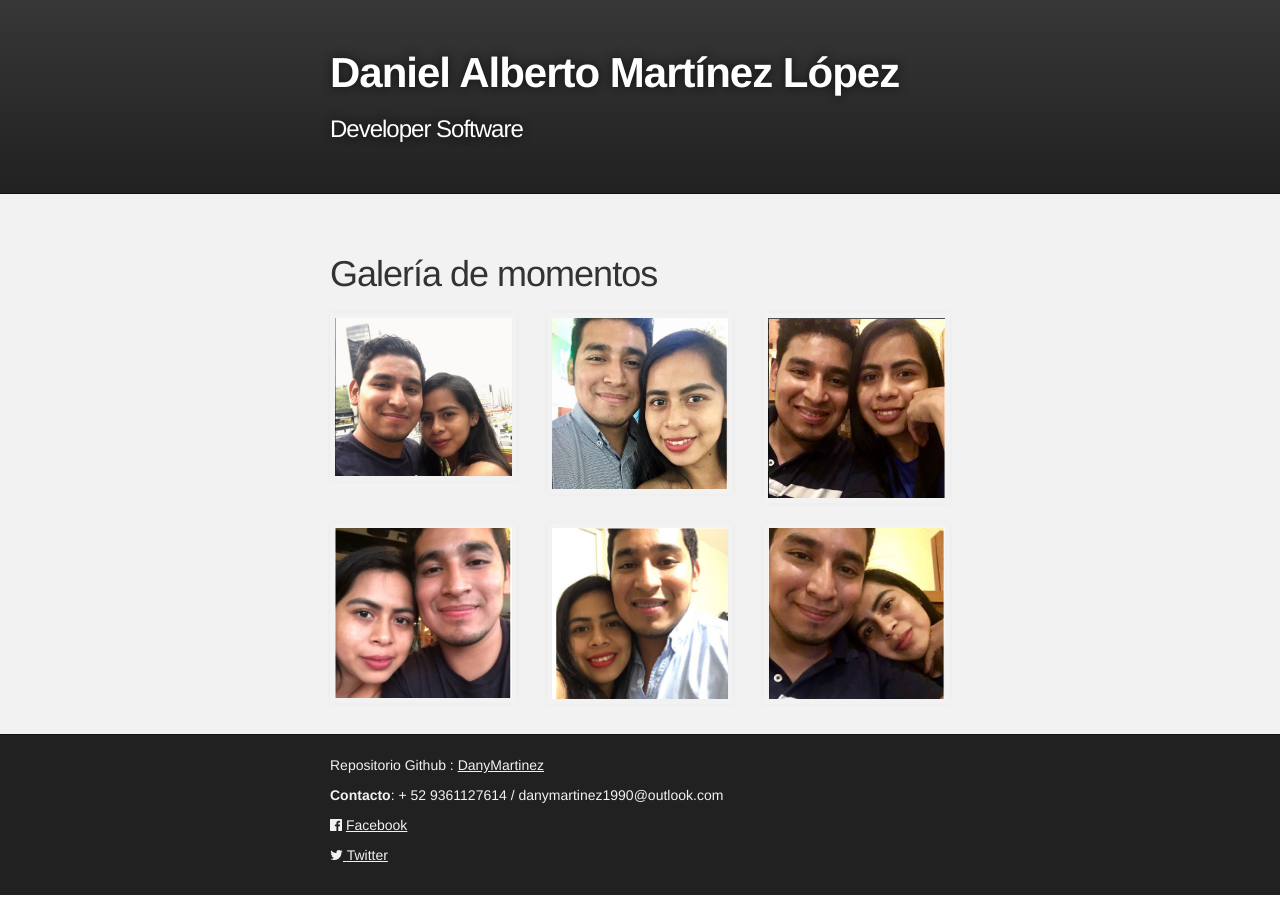
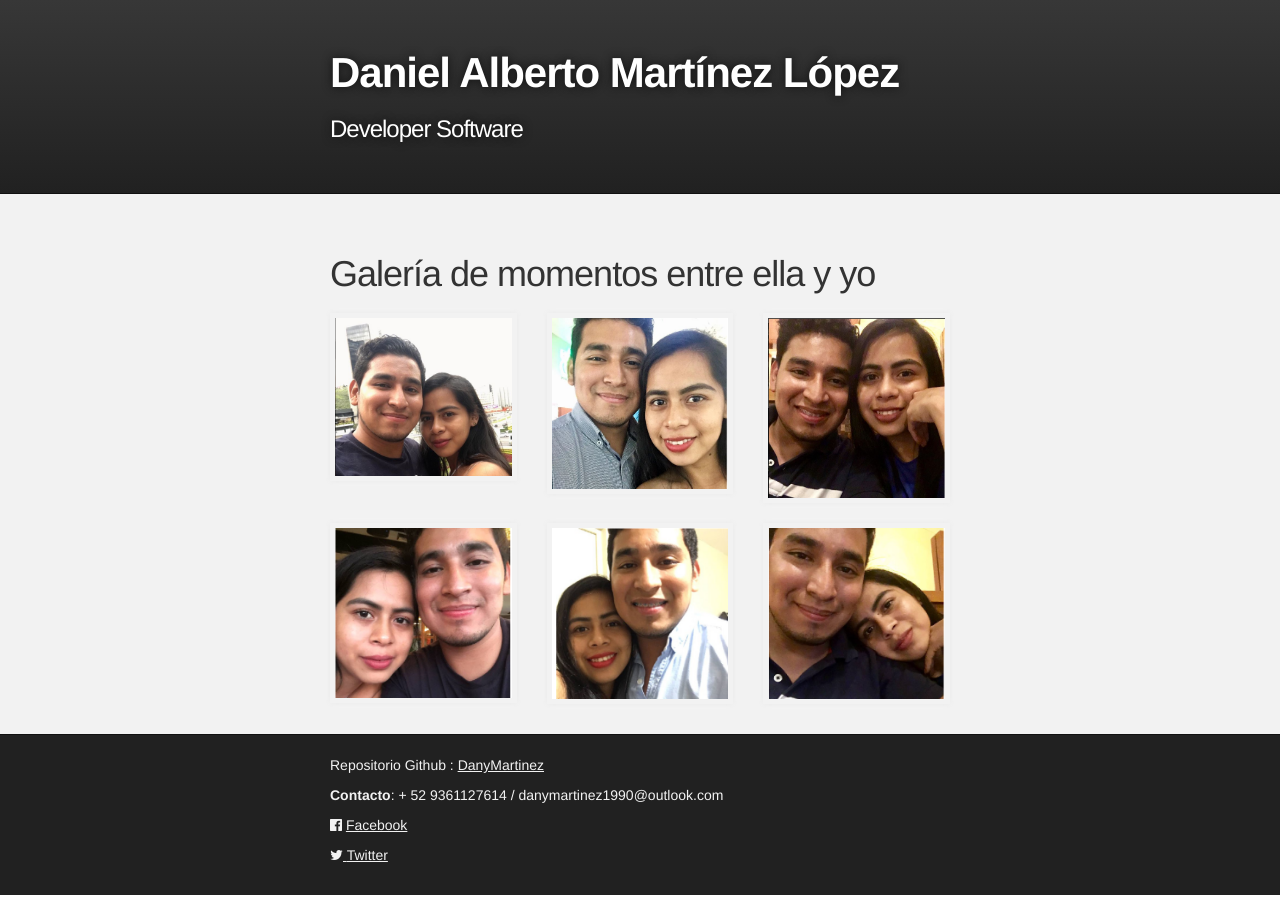
Before and after one commit to DanyMartinez/index, a Jekyll site: the page built from index.md, in a window 1280 px wide. Built offline with Jekyll 4.4.1, drawn with Linux system fonts in a browser that asks for light colours; nearby versions of some CDN libraries; our own code applies the rules of GitHub Pages for plain Markdown files.

Commit message:
Update index.md

```diff
--- a/index.md
+++ b/index.md
@@ -6,7 +6,7 @@
 
         <div class="row">
         <div class="gallery col-lg-12 col-md-12 col-sm-12 col-xs-12">
-            <h1 class="gallery-title">Galería de momentos</h1>
+            <h1 class="gallery-title">Galería de momentos entre ella y yo</h1>
         </div>
         <br/>
             <div class="gallery_product col-lg-4 col-md-4 col-sm-4 col-xs-6 filter hdpe">
```
